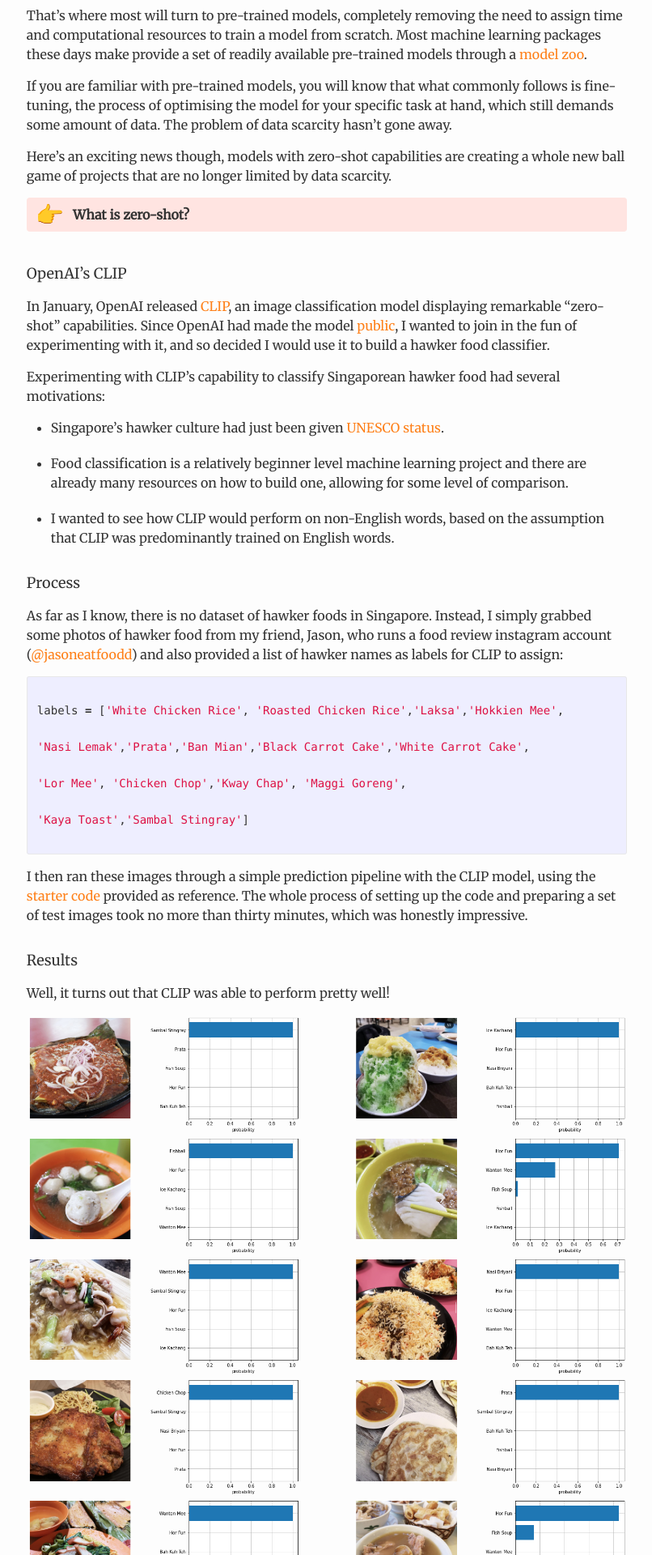
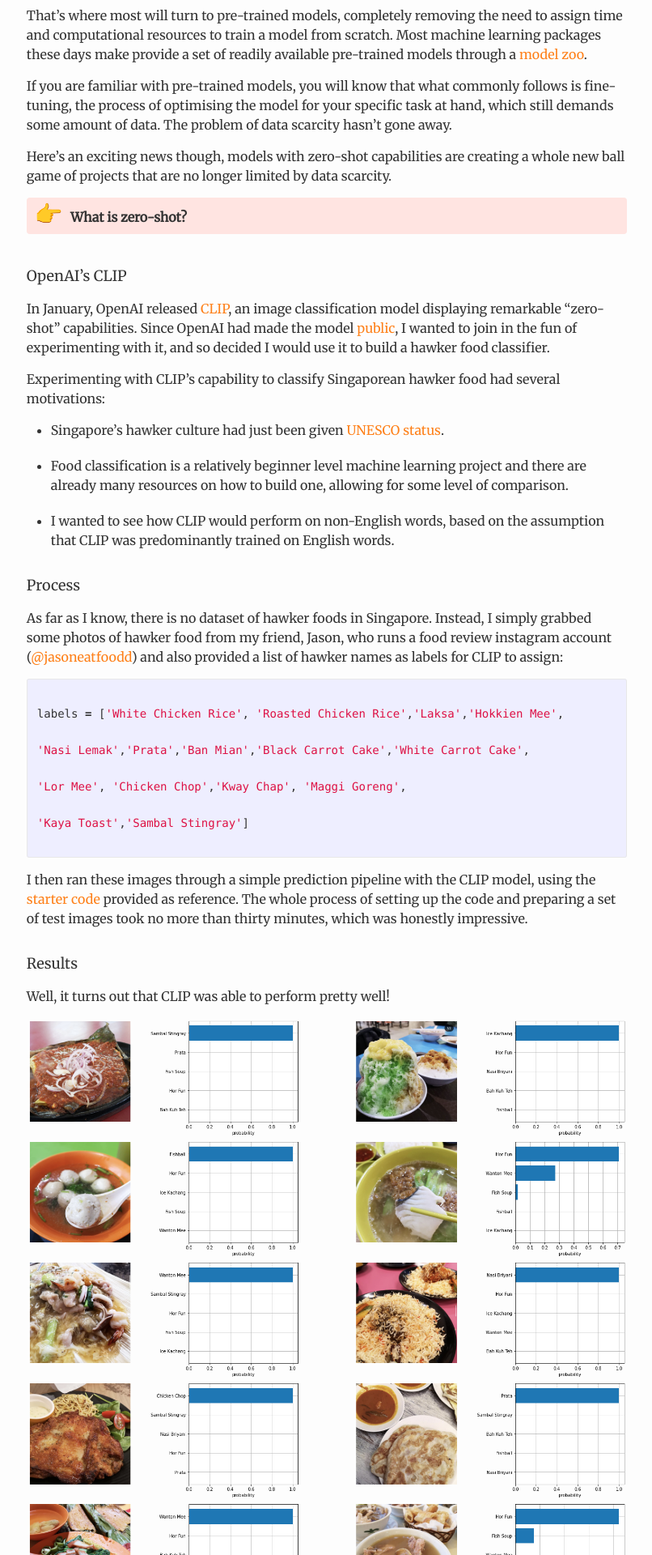
Before and after one commit to vnck/vnck.github.io, a Jekyll site: the page built from _posts/2021-01-12-zero-shot-hawker-food-classifier.md, in a window 1280 px wide. Shown: the part 471-2391 px from the top of the page at 81% size, without its empty margins (236-1042 px from the left). Built offline with Jekyll 4.4.1, drawn with Linux system fonts in a browser that asks for light colours.

Commit message:
added summaries

```diff
--- a/_sass/minima/custom-styles.scss
+++ b/_sass/minima/custom-styles.scss
@@ -112,9 +112,8 @@
     &:hover {
         cursor: pointer;
     }
-    display: flex;
-    align-items: center;
-    flex-wrap: nowrap;
+    line-height: 1em;
+    padding: .8em 0;
     margin-top: .5em;
     margin-bottom: .5em;
     background-color: mistyrose;
@@ -124,7 +123,7 @@
     &::before {
         content: "👉";
         font-size: 28px;
-        padding: 0 .4em 0 .4em;
+        padding: 0 .6rem;
     }
     &::marker {
         display: none;
```
